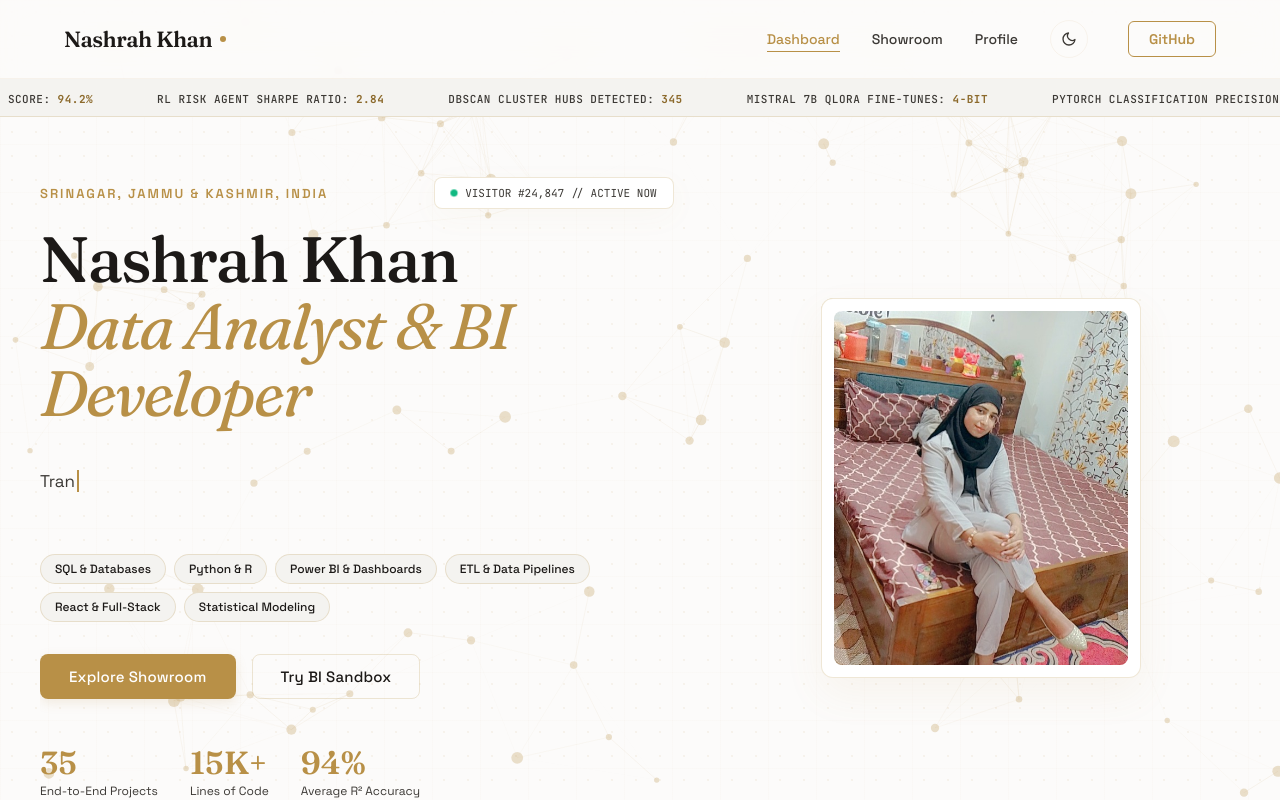
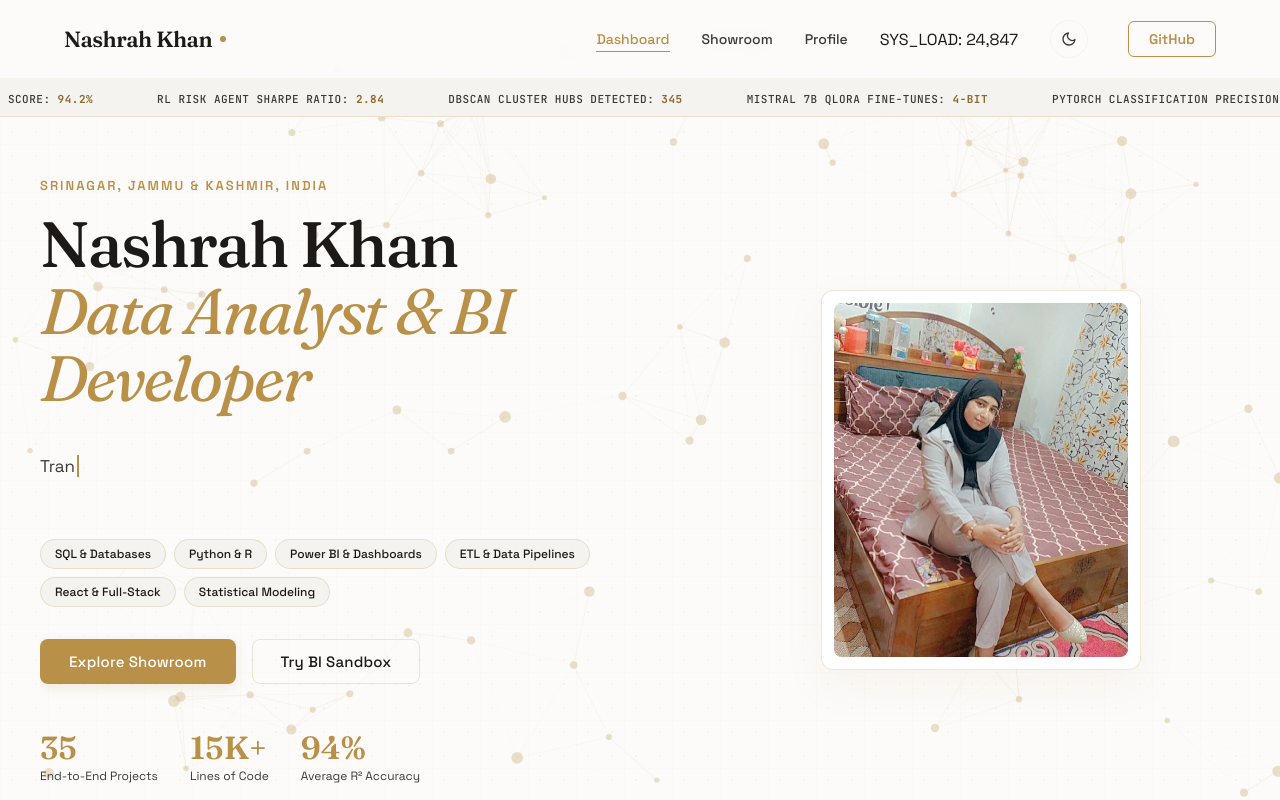
Before and after one commit to nashrahjaan53-code/my-portfolio, a React (Vite) app: page /#/ in a window 1280 px wide. Shown: the top 800 px of the page. Built offline with nearby package versions, Linux system fonts and the light colour scheme.

Commit message:
Relocate visitor counter to navbar and format as high-tech badge

```diff
--- a/src/App.jsx
+++ b/src/App.jsx
@@ -14,6 +14,7 @@ export default function App() {
   });
 
   const [mousePos, setMousePos] = useState({ x: -1000, y: -1000 });
+  const [visitorCount, setVisitorCount] = useState(24842);
 
   useEffect(() => {
     document.documentElement.setAttribute('data-theme', theme);
@@ -26,6 +27,13 @@ export default function App() {
     };
     window.addEventListener('mousemove', handleMouseMove);
     return () => window.removeEventListener('mousemove', handleMouseMove);
+  }, []);
+
+  useEffect(() => {
+    const currentCount = parseInt(localStorage.getItem('portfolio_visitors') || '24842', 10);
+    const newCount = currentCount + Math.floor(Math.random() * 3) + 1;
+    localStorage.setItem('portfolio_visitors', newCount.toString());
+    setVisitorCount(newCount);
   }, []);
 
   const toggleTheme = () => {
@@ -47,7 +55,7 @@ export default function App() {
           aria-hidden="true"
         />
 
-        <Navbar theme={theme} toggleTheme={toggleTheme} />
+        <Navbar theme={theme} toggleTheme={toggleTheme} visitorCount={visitorCount} />
 
         <div style={{ flexGrow: 1, zIndex: 1, position: 'relative' }}>
           <Routes>
--- a/src/components/Navbar.jsx
+++ b/src/components/Navbar.jsx
@@ -1,7 +1,7 @@
 import React from 'react';
 import { NavLink } from 'react-router-dom';
 
-export default function Navbar({ theme, toggleTheme }) {
+export default function Navbar({ theme, toggleTheme, visitorCount }) {
   return (
     <nav className="navbar">
       <div className="navbar-inner">
@@ -18,6 +18,11 @@ export default function Navbar({ theme, toggleTheme }) {
           <NavLink to="/about" className={({ isActive }) => `nav-link ${isActive ? 'active' : ''}`}>
             Profile
           </NavLink>
+
+          <div className="navbar-visitor-badge" title="Persistent portfolio views // Active connection status verified">
+            <span className="visitor-dot-pulse" />
+            <span>SYS_LOAD: {visitorCount?.toLocaleString()}</span>
+          </div>
 
           <button
             onClick={toggleTheme}
--- a/src/pages/Home.jsx
+++ b/src/pages/Home.jsx
@@ -9,15 +9,6 @@ import CommandLineTerminal from '../components/CommandLineTerminal';
 export default function Home() {
   const primaryPhoto = 'profile.jpg';
   const [photoSrc, setPhotoSrc] = useState(primaryPhoto);
-  const [visitorCount, setVisitorCount] = useState(24842);
-
-  useEffect(() => {
-    const currentCount = parseInt(localStorage.getItem('portfolio_visitors') || '24842', 10);
-    const newCount = currentCount + Math.floor(Math.random() * 3) + 1;
-    localStorage.setItem('portfolio_visitors', newCount.toString());
-    setVisitorCount(newCount);
-  }, []);
-
   const handlePhotoError = () => {
     setPhotoSrc(null);
   };
@@ -74,13 +65,7 @@ export default function Home() {
               animate={{ opacity: 1, x: 0 }}
               transition={{ duration: 1, ease: [0.16, 1, 0.3, 1] }}
             >
-              <div style={{ display: 'flex', justifyContent: 'space-between', alignItems: 'center', flexWrap: 'wrap', gap: '12px', marginBottom: '16px' }}>
-                <span className="kicker" style={{ marginBottom: 0 }}>Srinagar, Jammu & Kashmir, India</span>
-                <div className="visitor-counter-badge">
-                  <span className="visitor-counter-dot" />
-                  <span>VISITOR #{visitorCount.toLocaleString()} // ACTIVE NOW</span>
-                </div>
-              </div>
+              <span className="kicker">Srinagar, Jammu & Kashmir, India</span>
 
               <h1 className="hero-title">
                 Nashrah Khan<br />
```
